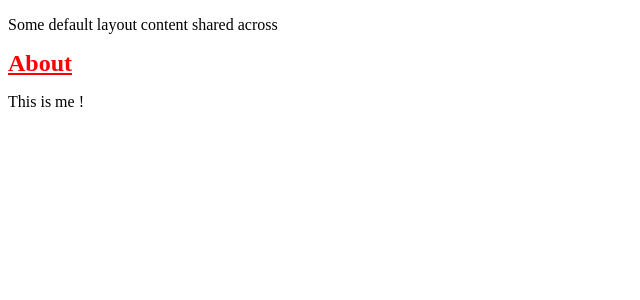
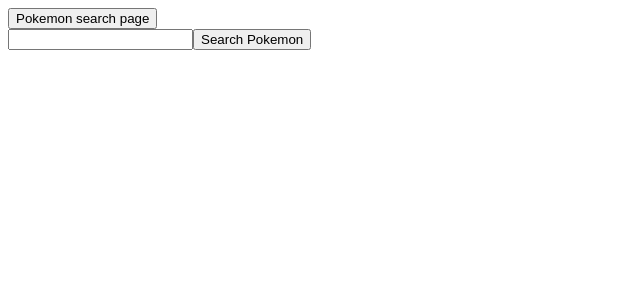
Before and after one commit to laura-enya-galindo/pokedex, a Nuxt app: page /homepage in a window 1280 px wide. Shown: the top 300 px of the page, without its empty margins (0-640 px from the left). Built offline with nearby package versions, Linux system fonts and the light colour scheme.

Commit message:
Début page d'accueil

```diff
--- a/components/Header.vue
+++ /dev/null
@@ -1,12 +0,0 @@
-<template>
-    <h1><slot name="header"/></h1>
-    <p><slot name="description"/></p>
-</template>
-
-<style>
-    h1 {
-        color: red;
-        font-size: x-large;
-        text-decoration: underline;
-    }
-</style>
--- a/layouts/default.vue
+++ b/layouts/default.vue
@@ -1,6 +1,6 @@
 <template>
     <div>
-        <p>Some default layout content shared across</p>
+        <button>Pokemon search page</button>
         <slot/>
     </div>
 </template>
--- a/pages/homepage.vue
+++ b/pages/homepage.vue
@@ -1,12 +1,32 @@
+<script setup lang="ts">
+import { ref, reactive } from 'vue';
+
+    let search: string = "";
+    const pokemonList = reactive<string[]>([]);
+
+    function searchPokemon() {
+        if (search.trim() !== "") {
+            // Recherche d'un pokémon
+        }
+        search = "";
+    }
+
+    function goToInformation(index: number) {
+
+    }
+</script>
+
 <template>
     <div>
-        <Header>
-            <template v-slot:header>
-                About
-            </template>
-            <template v-slot:description>
-                This is me !
-            </template>
-        </Header>
+        <input type="text" v-model="search">
+        <button @click="searchPokemon">Search Pokemon</button>
+
+        <ul>
+            <li v-for="(pokemon, i) in pokemonList">{{ pokemon }} <button @click="goToInformation(i)"> More information </button></li>
+        </ul>
+
+        <!--Créer condition pour afficher le résultat de la recherche-->
+        <p v-if="pokemonList.length >= 10">Tu as 10 tâches à faire !</p>
+
     </div>
 </template>
```
